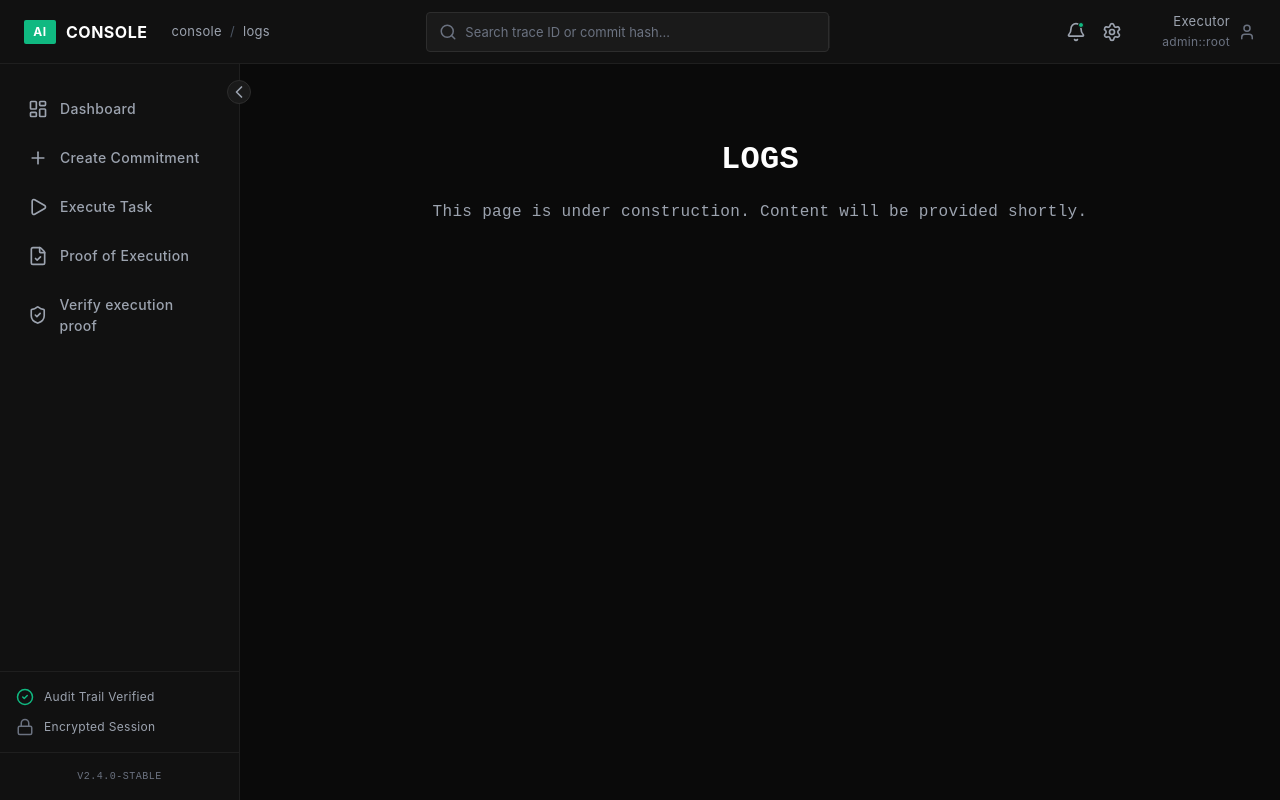
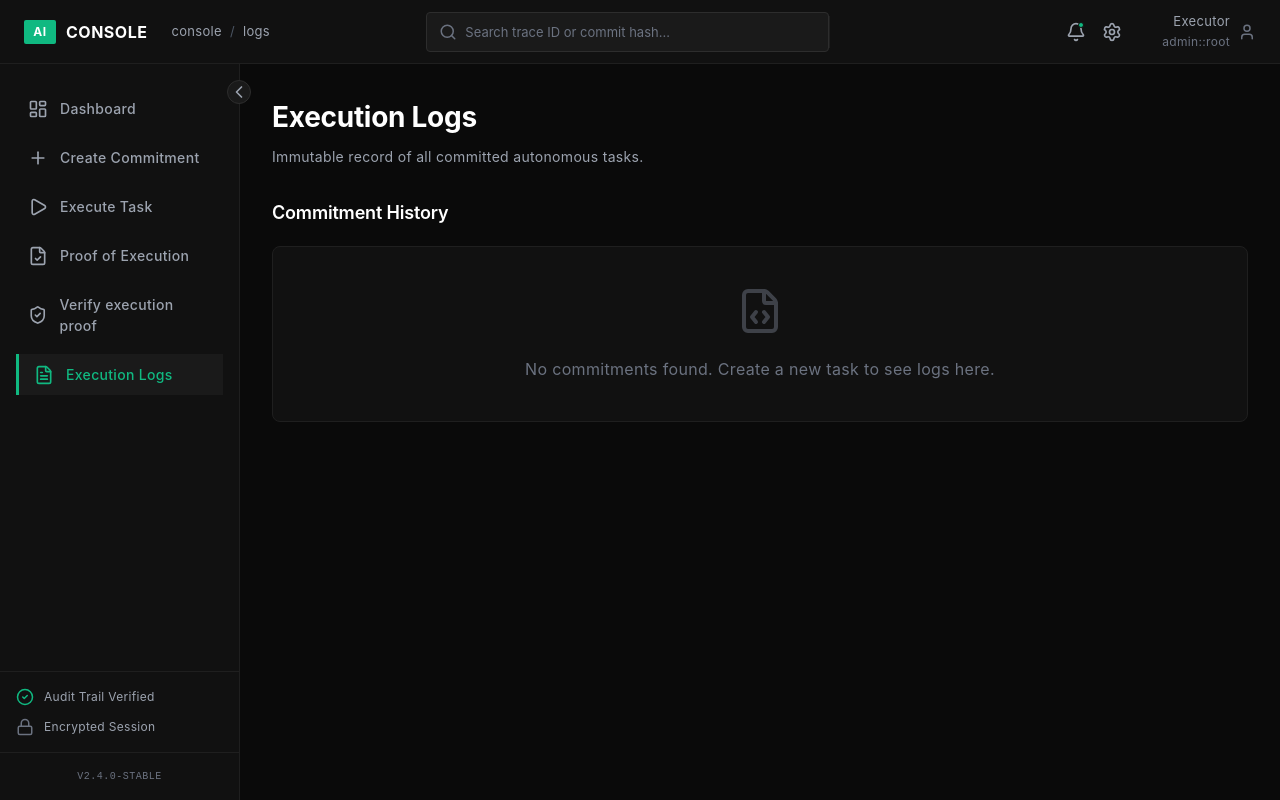
Before and after one commit to Hari19hk/Veritas, a React (Vite) app in the folder blockshi/: page /logs in a window 1280 px wide. Built offline with nearby package versions, Linux system fonts and the light colour scheme.

Commit message:
Execution logs

```diff
--- a/blockshi/src/components/CreateCommitment.tsx
+++ b/blockshi/src/components/CreateCommitment.tsx
@@ -1,5 +1,4 @@
 import { useState, useEffect } from 'react';
-import { useNavigate } from 'react-router-dom';
 import {
   MapPin,
   Rocket,
@@ -56,7 +55,6 @@ function MapClickHandler({ onMapClick }: { onMapClick: (lat: number, lng: number
 }
 
 const CreateCommitment = () => {
-  const navigate = useNavigate();
   const [taskIdentifier, setTaskIdentifier] = useState('');
   const [missionBrief, setMissionBrief] = useState('');
   const [startTime, setStartTime] = useState('');
@@ -164,15 +162,13 @@ const CreateCommitment = () => {
 
     setCommitmentData({ commitmentId, proofHash, timestamp });
 
-    // Store in localStorage for demo purposes
-    localStorage.setItem('lastCommitment', JSON.stringify(data));
+    // Store in localStorage
+    const storedCommitments = localStorage.getItem('commitments');
+    const commitments = storedCommitments ? JSON.parse(storedCommitments) : [];
+    commitments.unshift(data); // Add to beginning
+    localStorage.setItem('commitments', JSON.stringify(commitments));
 
     setIsSubmitting(false);
-
-    // Navigate to proof page after 2 seconds
-    setTimeout(() => {
-      navigate('/proof-of-execution');
-    }, 2000);
   };
 
   return (
@@ -396,7 +392,6 @@ const CreateCommitment = () => {
                     </span>
                   </div>
                 </div>
-                <p className="redirect-message">Redirecting to proof page...</p>
               </div>
             </div>
           </div>
--- a/blockshi/src/components/Layout.tsx
+++ b/blockshi/src/components/Layout.tsx
@@ -13,7 +13,8 @@ import {
   ChevronLeft,
   ChevronRight,
   Bell,
-  Settings
+  Settings,
+  FileText
 } from 'lucide-react';
 import './Dashboard.css';
 
@@ -168,6 +169,13 @@ const Layout = ({ children, breadcrumb = 'dashboard' }: LayoutProps) => {
               <ShieldCheck size={20} />
               {!sidebarCollapsed && <span>Verify execution proof</span>}
             </Link>
+            <Link
+              to="/logs"
+              className={`nav-item ${isActive('/logs') ? 'active' : ''} ${sidebarCollapsed ? 'collapsed' : ''}`}
+            >
+              <FileText size={20} />
+              {!sidebarCollapsed && <span>Execution Logs</span>}
+            </Link>
           </nav>
 
           <div className="sidebar-status">
--- a/blockshi/src/components/Logs.tsx
+++ b/blockshi/src/components/Logs.tsx
@@ -1,15 +1,114 @@
+import { useState, useEffect } from 'react';
+import { FileCode, Clock, Hash, AlignLeft, Calendar } from 'lucide-react';
 import Layout from './Layout';
+import './Dashboard.css'; // Reusing dashboard styles for consistency
+
+interface Commitment {
+  commitmentId: string;
+  proofHash: string;
+  timestamp: string;
+  taskIdentifier: string;
+  missionBrief: string;
+  startTime: string;
+  endTime: string;
+  location: {
+    lat: number;
+    lng: number;
+  };
+}
 
 const Logs = () => {
+  const [commitments, setCommitments] = useState<Commitment[]>([]);
+
+  useEffect(() => {
+    const storedCommitments = localStorage.getItem('commitments');
+    if (storedCommitments) {
+      try {
+        setCommitments(JSON.parse(storedCommitments));
+      } catch (e) {
+        console.error('Failed to parse commitments', e);
+      }
+    }
+  }, []);
+
   return (
     <Layout breadcrumb="logs">
-      <div style={{ padding: '40px', textAlign: 'center', color: '#9ca3af' }}>
-        <h1 style={{ color: '#ffffff', marginBottom: '16px', fontFamily: "'Courier New', 'Monaco', 'Menlo', monospace" }}>
-          LOGS
-        </h1>
-        <p style={{ fontFamily: "'Courier New', 'Monaco', 'Menlo', monospace" }}>
-          This page is under construction. Content will be provided shortly.
-        </p>
+      <div className="content-header">
+        <div>
+          <h2 className="page-title">Execution Logs</h2>
+          <p className="page-subtitle">Immutable record of all committed autonomous tasks.</p>
+        </div>
+      </div>
+
+      <div className="commitments-section">
+        <div className="section-header">
+          <h3 className="section-title">Commitment History</h3>
+        </div>
+
+        <div className="table-container">
+          {commitments.length === 0 ? (
+            <div style={{ padding: '40px', textAlign: 'center', color: '#6b7280' }}>
+              <FileCode size={48} style={{ marginBottom: '16px', opacity: 0.5 }} />
+              <p>No commitments found. Create a new task to see logs here.</p>
+            </div>
+          ) : (
+            <table className="commitments-table">
+              <thead>
+                <tr>
+                  <th>COMMITMENT ID</th>
+                  <th>TASK IDENTIFIER</th>
+                  <th>TIMESTAMP</th>
+                  <th>PROOF HASH</th>
+                  <th>DETAILS</th>
+                </tr>
+              </thead>
+              <tbody>
+                {commitments.map((item) => (
+                  <tr key={item.commitmentId}>
+                    <td>
+                      <span className="task-id" style={{ color: '#10b981' }}>{item.commitmentId}</span>
+                    </td>
+                    <td>
+                      <div className="task-name">
+                        <div className="task-name-text">{item.taskIdentifier}</div>
+                        <div className="task-path" style={{ display: 'flex', alignItems: 'center', gap: '6px' }}>
+                          <AlignLeft size={12} />
+                          {item.missionBrief.substring(0, 30)}...
+                        </div>
+                      </div>
+                    </td>
+                    <td>
+                      <div className="status-badge" style={{ flexDirection: 'column', alignItems: 'flex-start', gap: '2px' }}>
+                        <div style={{ display: 'flex', alignItems: 'center', gap: '6px', color: '#e5e7eb' }}>
+                          <Calendar size={12} />
+                          <span>{new Date(item.timestamp).toLocaleDateString()}</span>
+                        </div>
+                        <div style={{ display: 'flex', alignItems: 'center', gap: '6px', color: '#9ca3af', fontSize: '11px' }}>
+                          <Clock size={12} />
+                          <span>{new Date(item.timestamp).toLocaleTimeString()}</span>
+                        </div>
+                      </div>
+                    </td>
+                    <td>
+                      <div className="task-path" style={{ fontFamily: 'monospace', color: '#6b7280' }}>
+                        <Hash size={12} style={{ display: 'inline', marginRight: '4px', verticalAlign: 'text-bottom' }} />
+                        {item.proofHash.substring(0, 16)}...
+                      </div>
+                    </td>
+                    <td>
+                      <div style={{ fontSize: '12px', color: '#9ca3af' }}>
+                        <div>{item.startTime} - {item.endTime}</div>
+                        <div style={{ marginTop: '4px' }}>
+                          GRID: {item.location.lat.toFixed(2)}, {item.location.lng.toFixed(2)}
+                        </div>
+                      </div>
+                    </td>
+                  </tr>
+                ))}
+              </tbody>
+            </table>
+          )}
+        </div>
       </div>
     </Layout>
   );
```
